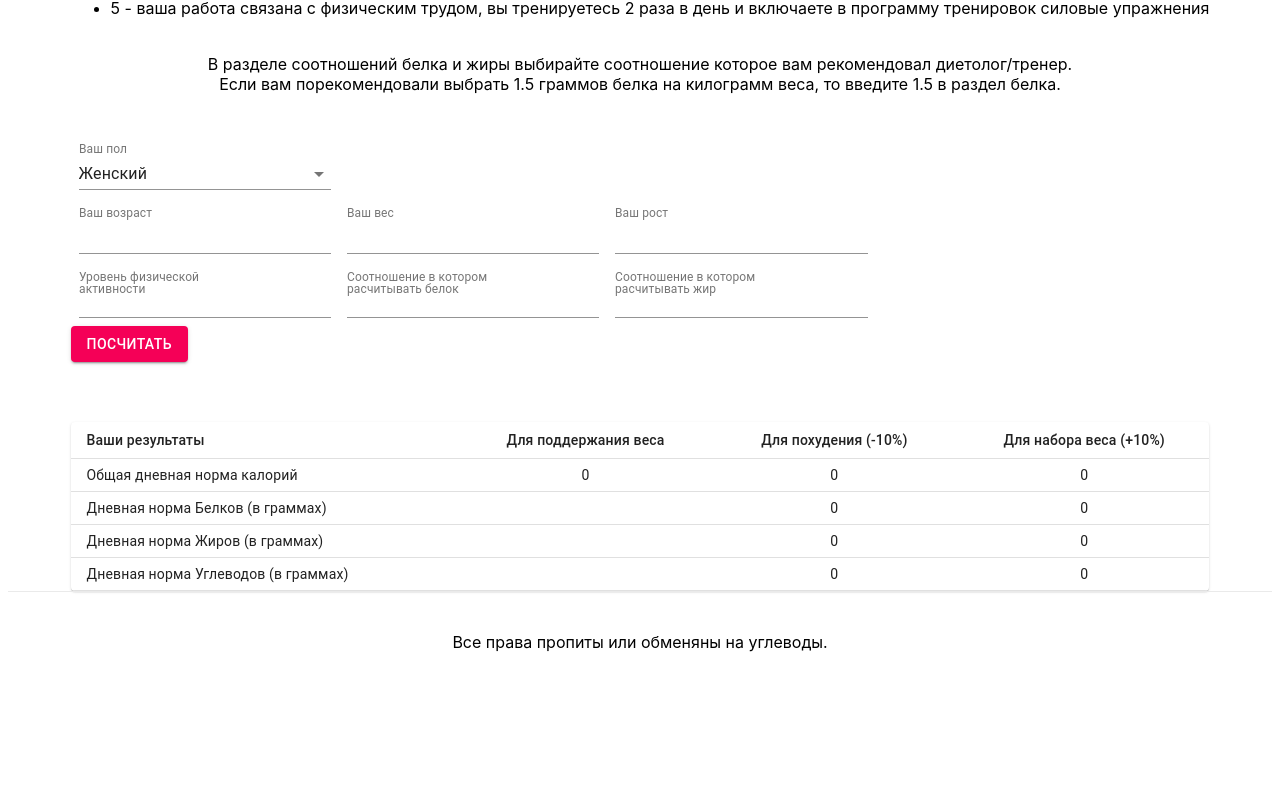
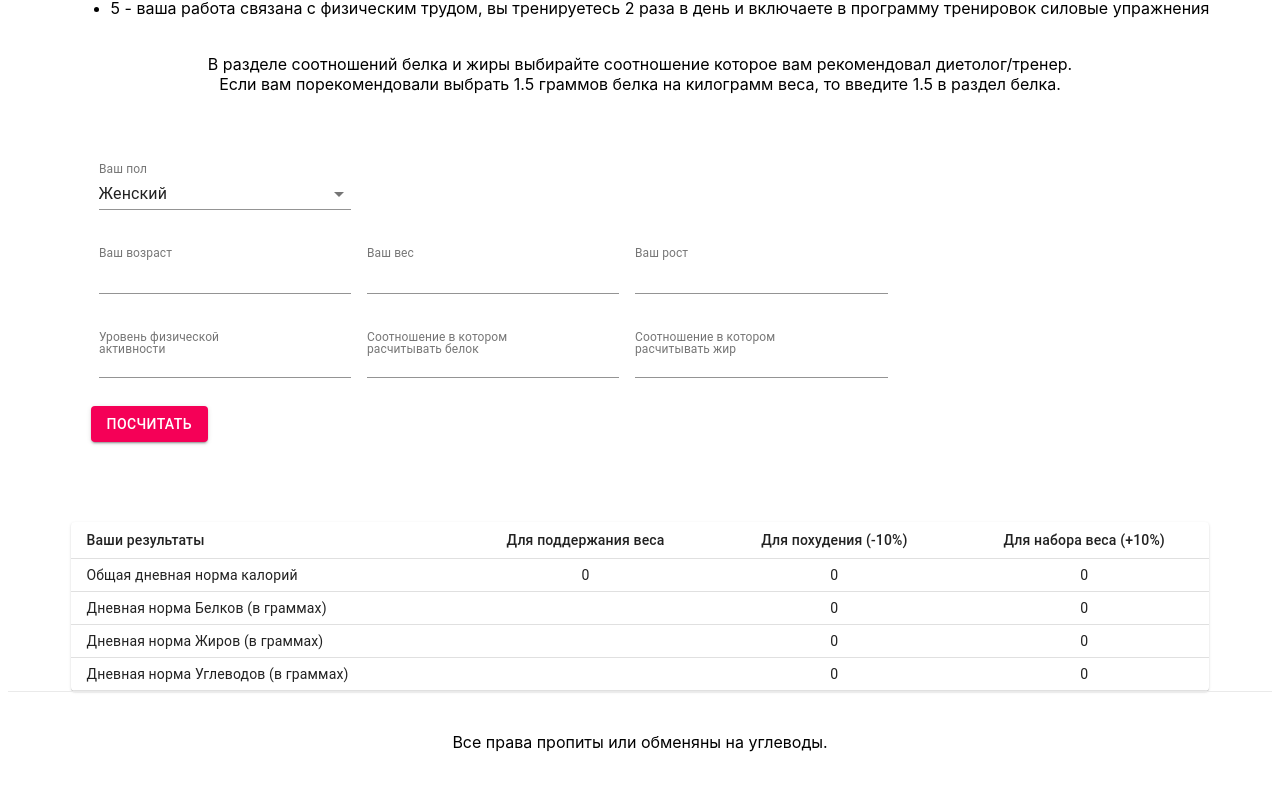
Before and after one commit to Serhazor/macro_calc_en, a Next.js app: page / in a window 1280 px wide. Shown: the part 782-1573 px from the top of the page. Before the commit the page ends 1473 px from the top, so only its background shows below. Built offline with nearby package versions, Linux system fonts and the light colour scheme.

Commit message:
changed marging for the form

```diff
--- a/pages/components/demo.js
+++ b/pages/components/demo.js
@@ -114,7 +114,7 @@ export default function FormPropsTextFields() {
           В разделе физической нагрузки выставьте соответствующую цифру
       </div>
     <br/>
-      <div>
+      <div >
         <ul>
           <li>
             1 - нет физических нагрузок и сидячая работа
@@ -149,7 +149,7 @@ export default function FormPropsTextFields() {
 
       <br />
       <br />
-      <div style={{alignSelf:"center"}}>
+      <div style={{margin:20}}>
         <TextField
           id="sex-number"
           select
@@ -168,7 +168,7 @@ export default function FormPropsTextFields() {
           ))}
         </TextField>
       </div>
-      <div>
+      <div style={{margin:20}}>
         <TextField
           id="age-number"
           label="Ваш возраст"
@@ -207,7 +207,7 @@ export default function FormPropsTextFields() {
         />
       </div>
 
-      <div>
+      <div style={{margin:20}}>
         <TextField
           id="intencity-number"
           label="Уровень физической активности"
@@ -243,8 +243,8 @@ export default function FormPropsTextFields() {
           }}
         />
       </div>
-      <div className={classes.root}>
-        <Button type="submit" variant="contained" color="secondary">
+      <div className={classes.root} style={{margin:20}} >
+        <Button type="submit" variant="contained" color="secondary" >
           Посчитать
         </Button>
       </div>
```
